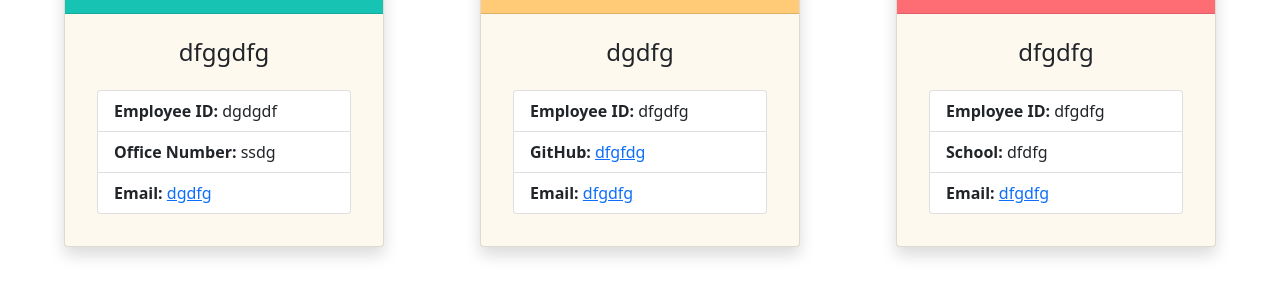
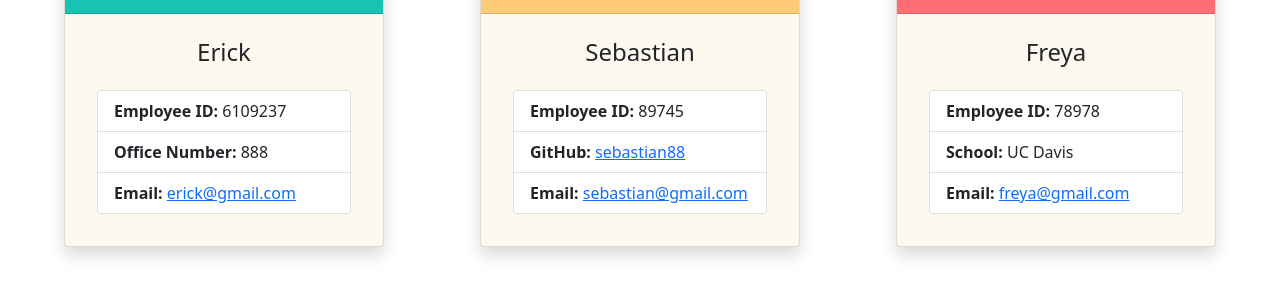
Before and after one commit to fdirige/Team-Profile-Generator, a website: page index.html in a window 1280 px wide. Shown: the part 264-560 px from the top of the page. Drawn offline with nearby package versions, Linux system fonts and the light colour scheme.

Commit message:
index.html submission and added link to README

```diff
--- a/index.html
+++ b/index.html
@@ -35,17 +35,17 @@
     <h3 class="p-2">Manager</h3>
   </div>
   <div class="card-body">
-    <h4 class="card-title text-center pb-3 pt-2">dfggdfg</h4>
+    <h4 class="card-title text-center pb-3 pt-2">Erick</h4>
     <ul class="list-group mx-3 mb-3">
       <li class="list-group-item fw-bold">
-        Employee ID: <span class="fw-normal">dgdgdf</span>
+        Employee ID: <span class="fw-normal">6109237</span>
       </li>
       <li class="list-group-item fw-bold">
-        Office Number: <span class="fw-normal">ssdg</span>
+        Office Number: <span class="fw-normal">888</span>
       </li>
       <li class="list-group-item fw-bold">
         Email:
-        <span class="fw-normal"><a href="mailto:dgdfg">dgdfg</a></span>
+        <span class="fw-normal"><a href="mailto:erick@gmail.com">erick@gmail.com</a></span>
       </li>
     </ul>
   </div>
@@ -61,18 +61,18 @@
     <h3 class="p-2">Engineer</h3>
   </div>
   <div class="card-body">
-    <h4 class="card-title text-center pb-3 pt-2">dgdfg</h4>
+    <h4 class="card-title text-center pb-3 pt-2">Sebastian</h4>
     <ul class="list-group mx-3 mb-3">
       <li class="list-group-item fw-bold">
-        Employee ID: <span class="fw-normal">dfgdfg</span>
+        Employee ID: <span class="fw-normal">89745</span>
       </li>
       <li class="list-group-item fw-bold">
         GitHub:
-        <span class="fw-normal"><a href="dfgfdg">dfgfdg</a></span>
+        <span class="fw-normal"><a href="sebastian88">sebastian88</a></span>
       </li>
       <li class="list-group-item fw-bold">
         Email:
-        <span class="fw-normal"><a href="mailto:dfgdfg">dfgdfg</a></span>
+        <span class="fw-normal"><a href="mailto:sebastian@gmail.com">sebastian@gmail.com</a></span>
       </li>
     </ul>
   </div>
@@ -88,17 +88,17 @@
     <h3 class="p-2">Intern</h3>
   </div>
   <div class="card-body">
-    <h4 class="card-title text-center pb-3 pt-2">dfgdfg</h4>
+    <h4 class="card-title text-center pb-3 pt-2">Freya</h4>
     <ul class="list-group mx-3 mb-3">
       <li class="list-group-item fw-bold">
-        Employee ID: <span class="fw-normal">dfgdfg</span>
+        Employee ID: <span class="fw-normal">78978</span>
       </li>
       <li class="list-group-item fw-bold">
-        School: <span class="fw-normal">dfdfg</span>
+        School: <span class="fw-normal">UC Davis</span>
       </li>
       <li class="list-group-item fw-bold">
         Email:
-        <span class="fw-normal"><a href="mailto:dfgdfg">dfgdfg</a></span>
+        <span class="fw-normal"><a href="mailto:freya@gmail.com">freya@gmail.com</a></span>
       </li>
     </ul>
   </div>
```
Also changed, not shown: README.md.
